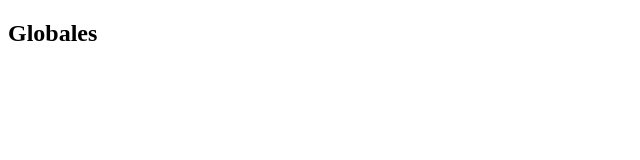
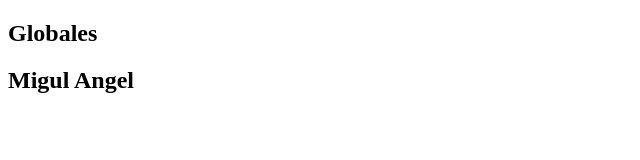
Before and after one commit to WebMaick/config-blogales, a plain HTML site: page index.html in a window 1280 px wide. Shown: the whole page, without its empty margins (0-640 px from the left). Drawn offline with Linux system fonts and the light colour scheme.

Commit message:
hola nombre completo

```diff
--- a/index.html
+++ b/index.html
@@ -8,5 +8,6 @@
 </head>
 <body>
     <h2>Globales</h2>
+	<h2>Migul Angel</h2>
 </body>
 </html>
```
